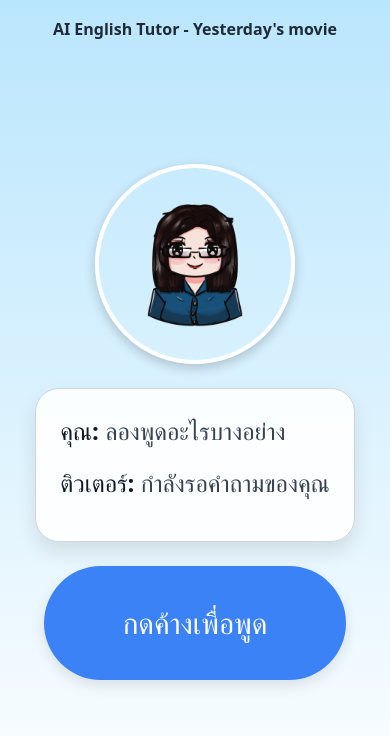
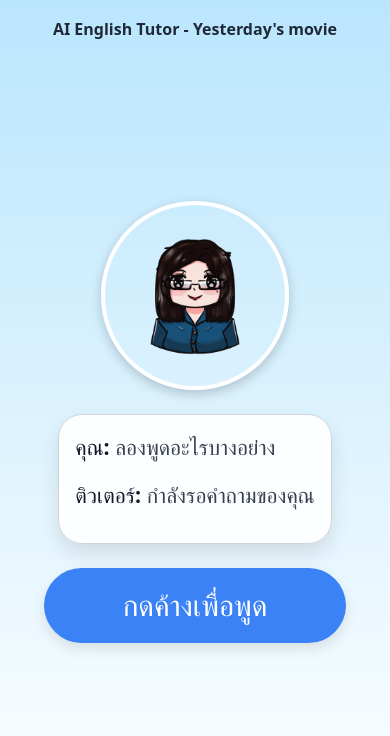
Before and after one commit to zymple/iamteacher, a React (Vite) app: page / in a window 390 px wide. Shown: the top 736 px of the page. Built offline with nearby package versions, Linux system fonts and the light colour scheme; no server answers.

Commit message:
make items fit better on small screens

```diff
--- a/src/App.css
+++ b/src/App.css
@@ -32,12 +32,11 @@ body {
 }
 
 .avatar {
-  width: 200px;
-  height: 200px;
+  width: 5cm;
+  height: 5cm;
   border-radius: 50%;
   border: 4px solid white;
   box-shadow: 0 4px 12px rgba(0, 0, 0, 0.2);
-  object-fit: cover;
   animation: popIn 0.4s ease;
 }
 
@@ -45,14 +44,14 @@ body {
   background: rgba(255, 255, 255, 0.9);
   border: 1px solid #d1d5db;
   border-radius: 1.5rem;
-  padding: 1.5rem;
+  padding: 1rem;
   margin-top: 1.5rem;
   box-shadow: 0 10px 20px rgba(0, 0, 0, 0.1);
   animation: fadeIn 0.5s ease-in-out;
 }
 
 .dialogue-text {
-  font-size: 18pt;
+  font-size: 16pt;
   color: #374151;
   margin-bottom: 1rem;
 }
@@ -73,7 +72,7 @@ body {
   font-weight: 700;
   color: white;
   width: 8cm;
-  height: 3cm;
+  height: 2cm;
   border: none;
   border-radius: 9999px;
   box-shadow: 0 6px 14px rgba(0, 0, 0, 0.1);
@@ -92,30 +91,6 @@ body {
   background-color: #2563eb;
 }
 
-.recording-indicator {
-  color: red;
-  font-weight: bold;
-  margin-top: 1rem;
-  text-align: center;
-  animation: pulse 1s infinite;
-}
-
-.waveform-canvas {
-  width: 300px; /* same as element width */
-  height: 60px; /* same as element height */
-  background-color: #000;
-  border-radius: 8px;
-  margin: 10px auto;
-  display: block;
-}
-
-
-
-@keyframes pulse {
-  0% { opacity: 1; }
-  50% { opacity: 0.3; }
-  100% { opacity: 1; }
-}
 
 @keyframes fadeIn {
   from {
```
